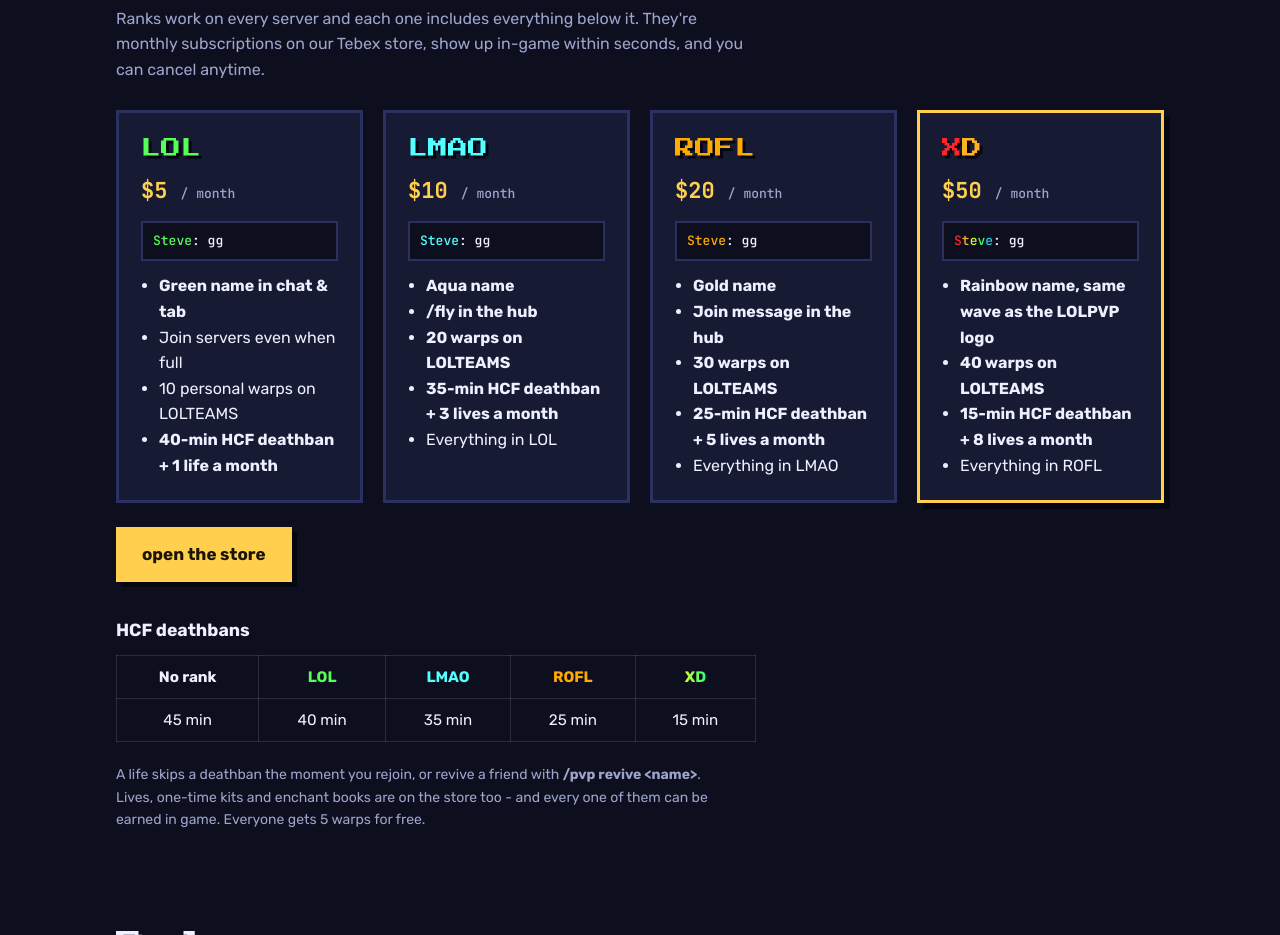
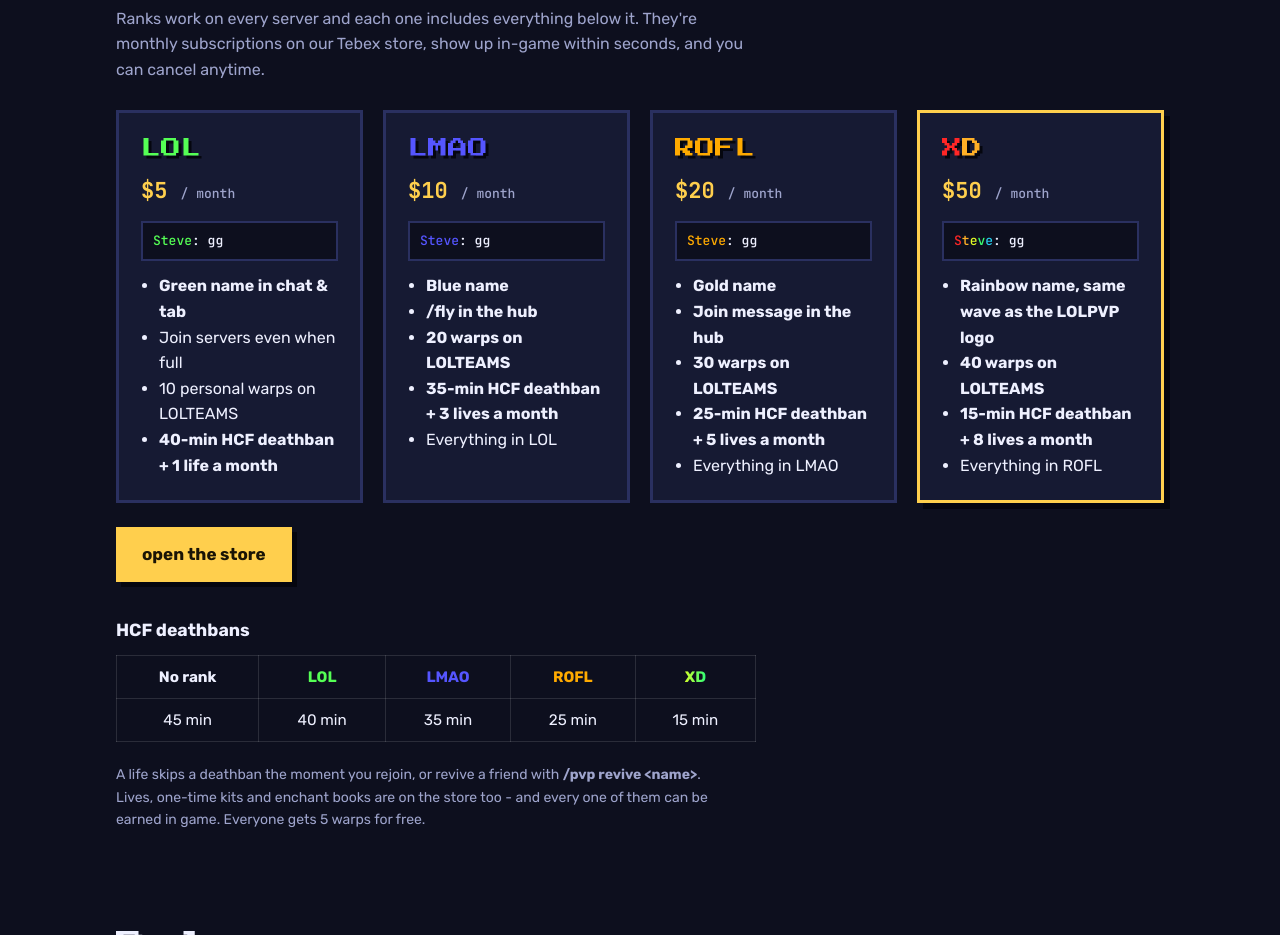
Before and after one commit to pleas33/LOLPVPSITE, a plain HTML site: page index.html in a window 1280 px wide. Shown: the part 1820-2755 px from the top of the page. Drawn offline with Linux system fonts and the light colour scheme; no server answers.

Commit message:
Site: LMAO is blue
Co-Authored-By: Claude Opus 5.5 <noreply@anthropic.com>
Claude-Session: https://claude.ai/code/session_016kSEPWbexa7JGeAfYHKMQu

```diff
--- a/index.html
+++ b/index.html
@@ -124,7 +124,7 @@ h2 { font-family: var(--display); font-weight: 400; font-size: clamp(20px, 3.4vw
 .rank .price small { font-size: 13px; color: var(--muted); font-weight: 500; }
 .rank ul { margin: 0; padding-left: 18px; }
 .rank li.new { font-weight: 700; }
-.lol { color: #55ff55; } .pro { color: #55ffff; } .god { color: #ffaa00; }
+.lol { color: #55ff55; } .pro { color: #5555ff; } .god { color: #ffaa00; }
 .chat { font-family: var(--mono); font-size: 13px; background: var(--bg); border: 2px solid var(--line); padding: 8px 10px; overflow-wrap: anywhere; }
 .chat .msg { color: var(--fg); }
 .fair { margin-top: 22px; color: var(--muted); font-size: 14px; max-width: 70ch; }
@@ -264,7 +264,7 @@ footer .wrap { display: grid; gap: 8px; }
           <div class="price">$10 <small>/ month</small></div>
           <div class="chat"><span class="pro">Steve</span><span class="msg">: gg</span></div>
           <ul>
-            <li class="new">Aqua name</li>
+            <li class="new">Blue name</li>
             <li class="new">/fly in the hub</li>
             <li class="new">20 warps on LOLTEAMS</li>
             <li class="new">35-min HCF deathban + 3 lives a month</li>
```
